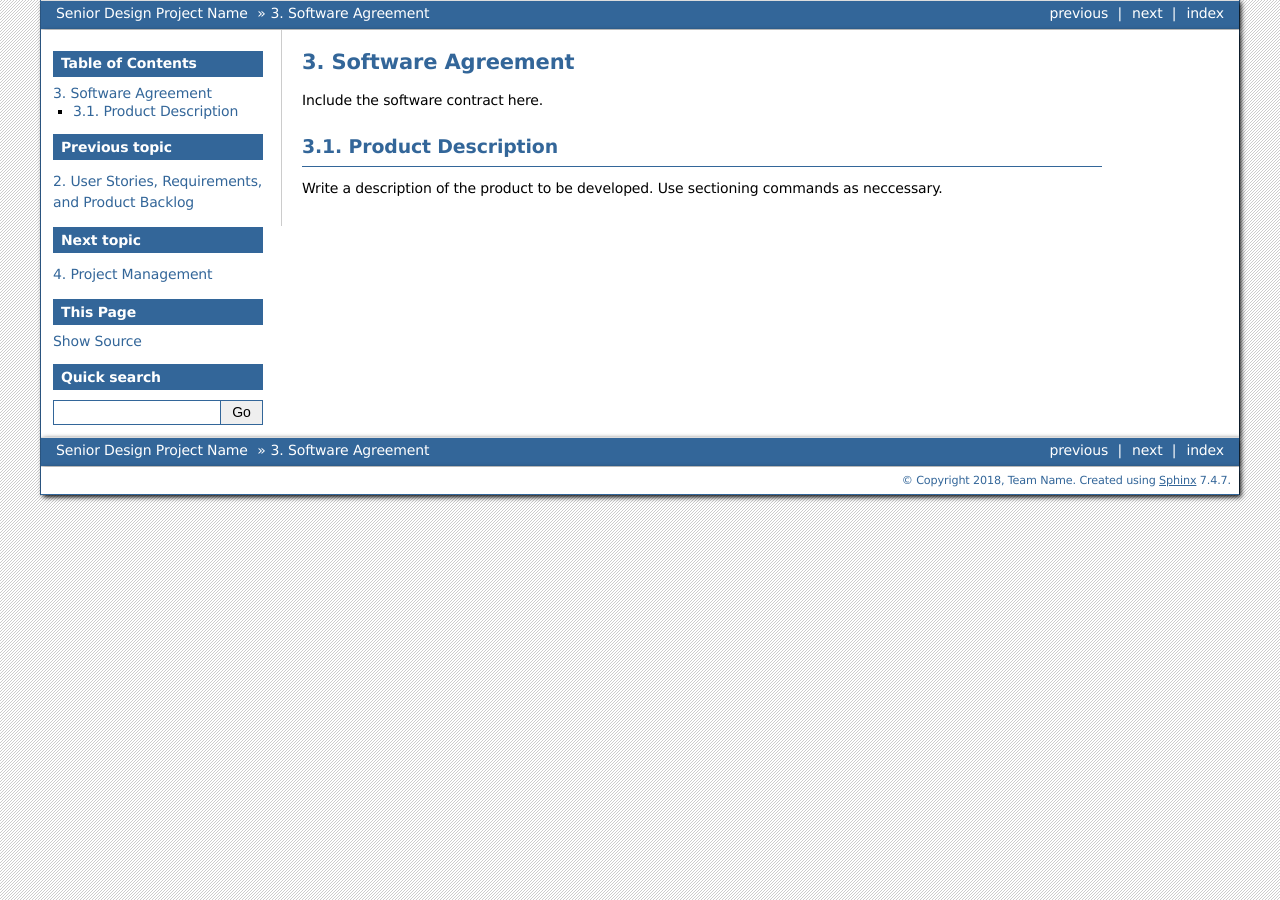
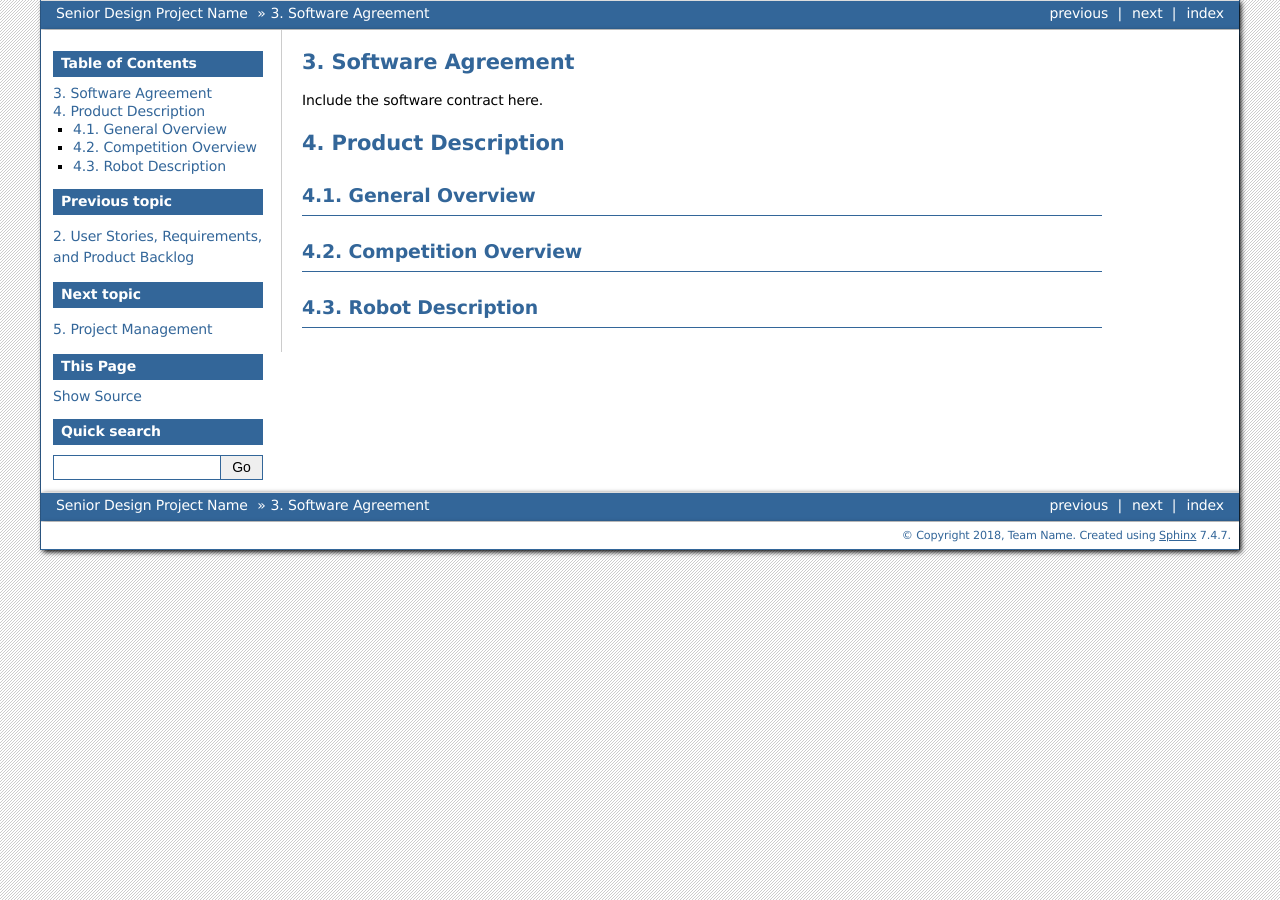
Before and after one commit to kaliRegenold/SeniorDesign, a Sphinx documentation site: the page built from DesignDoc/source/productdescription.rst, in a window 1280 px wide. Built offline with Sphinx 7.4.7, drawn with Linux system fonts in a browser that asks for light colours; pages that are not in the unit, such as notebooks, are missing from menus.

Commit message:
added outline for description

```diff
--- a/DesignDoc/source/productdescription.rst
+++ b/DesignDoc/source/productdescription.rst
@@ -4,7 +4,13 @@
 Include the software contract here.
 
 Product Description
--------------------
+===================
 
-Write a description of the product to be developed. Use sectioning
-commands as neccessary.
+General Overview
+~~~~~~~~~~~~~~~~
+
+Competition Overview
+~~~~~~~~~~~~~~~~~~~~
+
+Robot Description
+~~~~~~~~~~~~~~~~~
```
